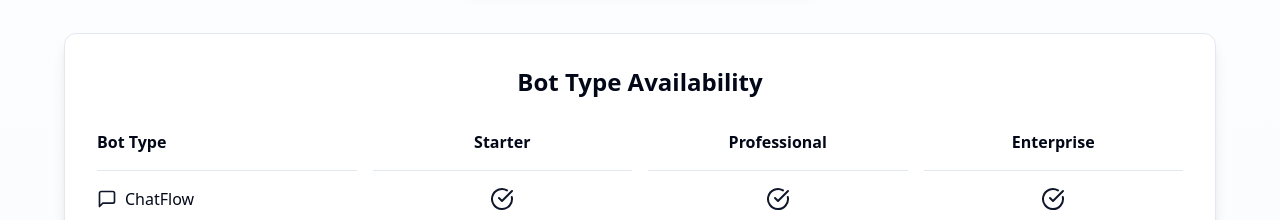
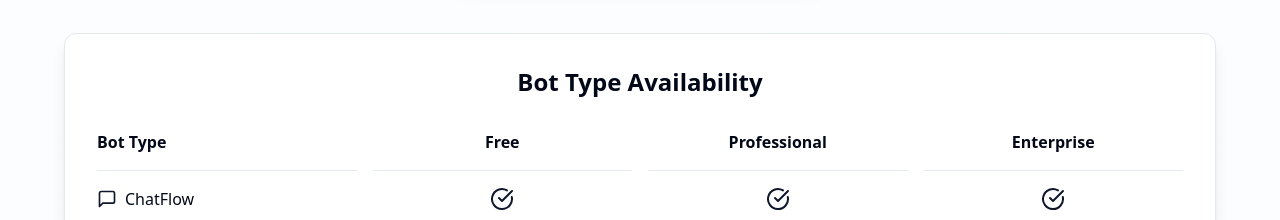
Before and after one commit to bizooma/no-code-chat-co, a React (Vite) app: page / in a window 1280 px wide. Shown: the part 3380-3600 px from the top of the page. Built offline with nearby package versions, Linux system fonts and the light colour scheme; the HTML template or start-up script is replaced by a standard one.

Commit message:
Changes
Co-authored-by: bizooma <joe@bizooma.com>

```diff
--- a/src/pages/Landing.tsx
+++ b/src/pages/Landing.tsx
@@ -572,7 +572,7 @@ const Landing = () => {
             <h4 className="text-2xl font-bold text-center mb-8">Bot Type Availability</h4>
             <div className="grid grid-cols-1 md:grid-cols-4 gap-4 text-center">
               <div className="font-semibold text-left">Bot Type</div>
-              <div className="font-semibold">Starter</div>
+              <div className="font-semibold">Free</div>
               <div className="font-semibold">Professional</div>
               <div className="font-semibold">Enterprise</div>
 
```
